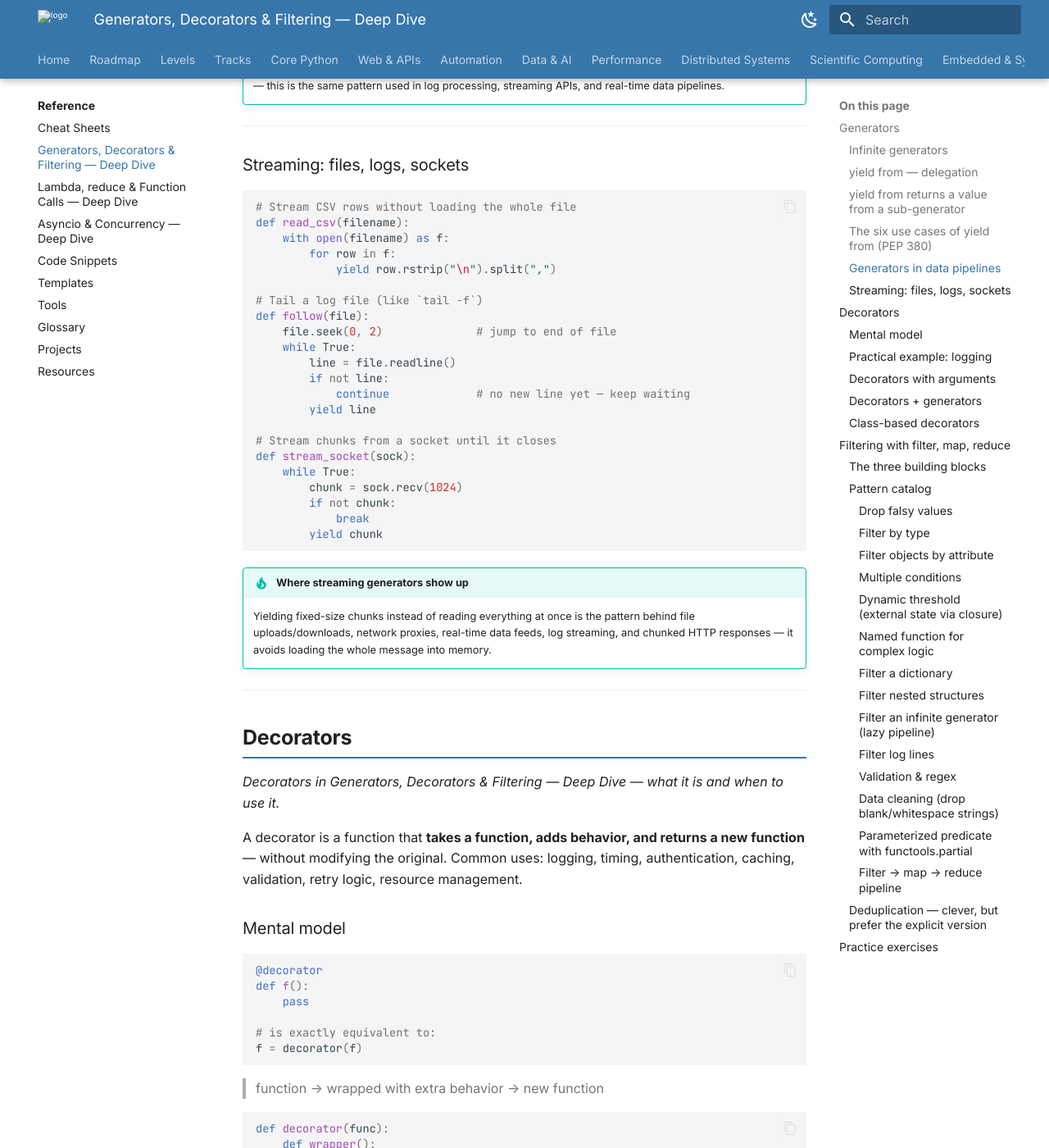
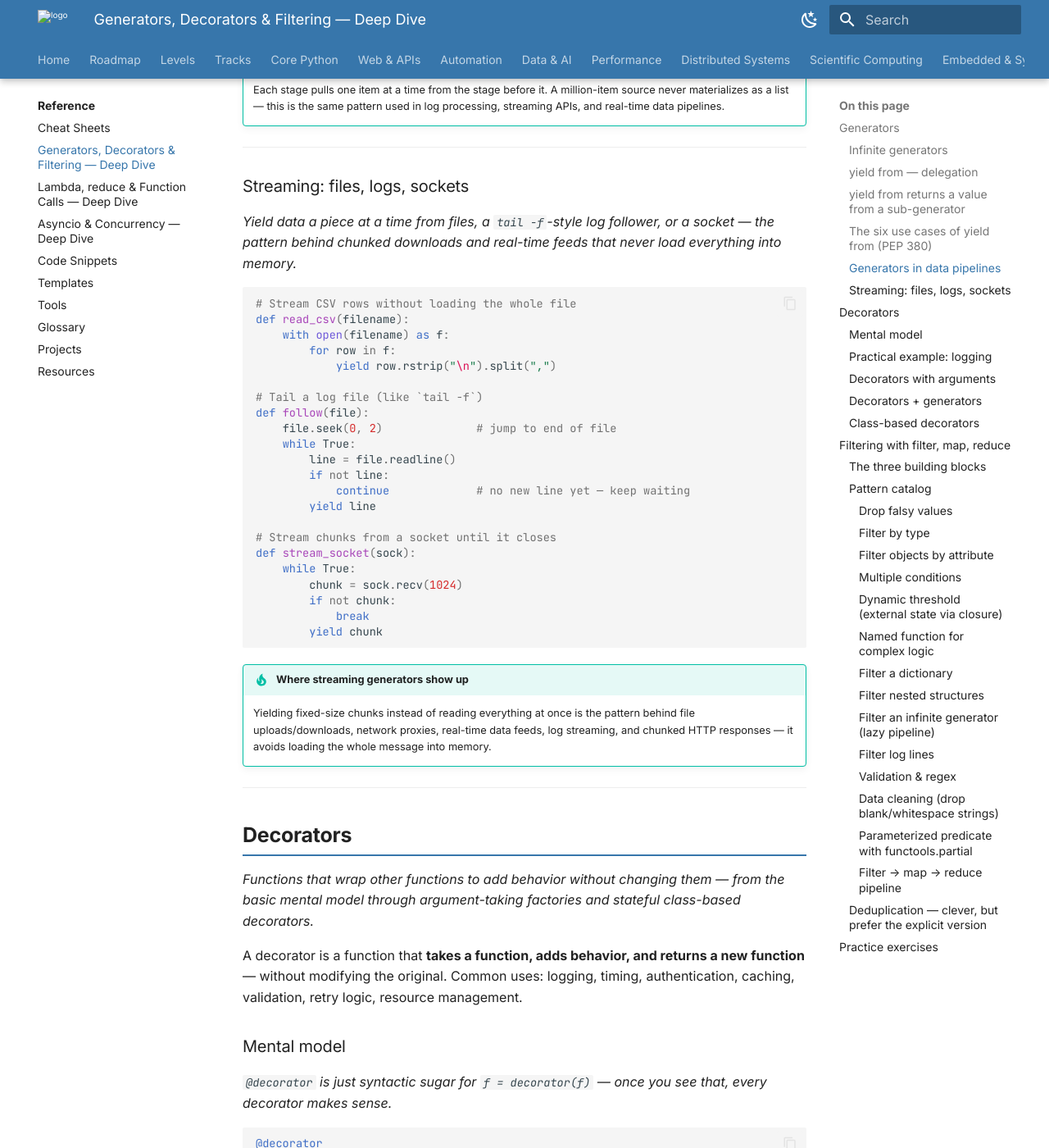
Before and after one commit to SSnp75/PythonMastery-Site, an MkDocs documentation site: the page built from docs/reference/generators-decorators-filter.md, in a window 1280 px wide and 1400 px high, scrolled down 3647 px. Shown: the whole window at 82% size. Built offline with MkDocs 1.6.1 and Material for MkDocs 9.7.7, drawn with Linux system fonts in a browser that asks for light colours; comment, search, counter and statistics services are not loaded; some of the changed text lies outside the part shown.

Commit message:
Add descriptions to code-only subsections (generators-decorators-filter, web-scraping)

````diff
--- a/docs/reference/generators-decorators-filter.md
+++ b/docs/reference/generators-decorators-filter.md
@@ -30,7 +30,7 @@
 
 ## Generators
 
-*Generators in Generators, Decorators & Filtering — Deep Dive — what it is and when to use it.*
+*Lazy producers that yield values one at a time — covered here from infinite sequences and `yield from` delegation to streaming pipelines that process huge inputs with flat memory.*
 
 ### Infinite generators
 
@@ -175,6 +175,8 @@
 
 ### Streaming: files, logs, sockets
 
+*Yield data a piece at a time from files, a `tail -f`-style log follower, or a socket — the pattern behind chunked downloads and real-time feeds that never load everything into memory.*
+
 ```python
 # Stream CSV rows without loading the whole file
 def read_csv(filename):
@@ -209,13 +211,15 @@
 
 ## Decorators
 
-*Decorators in Generators, Decorators & Filtering — Deep Dive — what it is and when to use it.*
+*Functions that wrap other functions to add behavior without changing them — from the basic mental model through argument-taking factories and stateful class-based decorators.*
 
 A decorator is a function that **takes a function, adds behavior, and returns a new function** —
 without modifying the original. Common uses: logging, timing, authentication, caching,
 validation, retry logic, resource management.
 
 ### Mental model
+
+*`@decorator` is just syntactic sugar for `f = decorator(f)` — once you see that, every decorator makes sense.*
 
 ```python
 @decorator
@@ -249,6 +253,8 @@
 ---
 
 ### Practical example: logging
+
+*A real decorator that logs each call, using `@wraps` to preserve the wrapped function's name and docstring — the template most practical decorators follow.*
 
 ```python
 from functools import wraps
@@ -351,9 +357,11 @@
 
 ## Filtering with `filter`, `map`, `reduce`
 
-*Filtering with filter, map, reduce in Generators, Decorators & Filtering — Deep Dive — what it is and when to use it.*
+*The functional trio for transforming, selecting, and folding sequences — plus a large catalog of real filtering patterns and the common truthiness bug to avoid.*
 
 ### The three building blocks
+
+*`map` transforms every element, `filter` keeps the ones matching a predicate, `reduce` folds them to a single value — the functional alternatives to explicit loops.*
 
 ```python
 from functools import reduce
````
Also changed, not shown: docs/web/proficient/web-scraping.md (+8 -0 lines).
